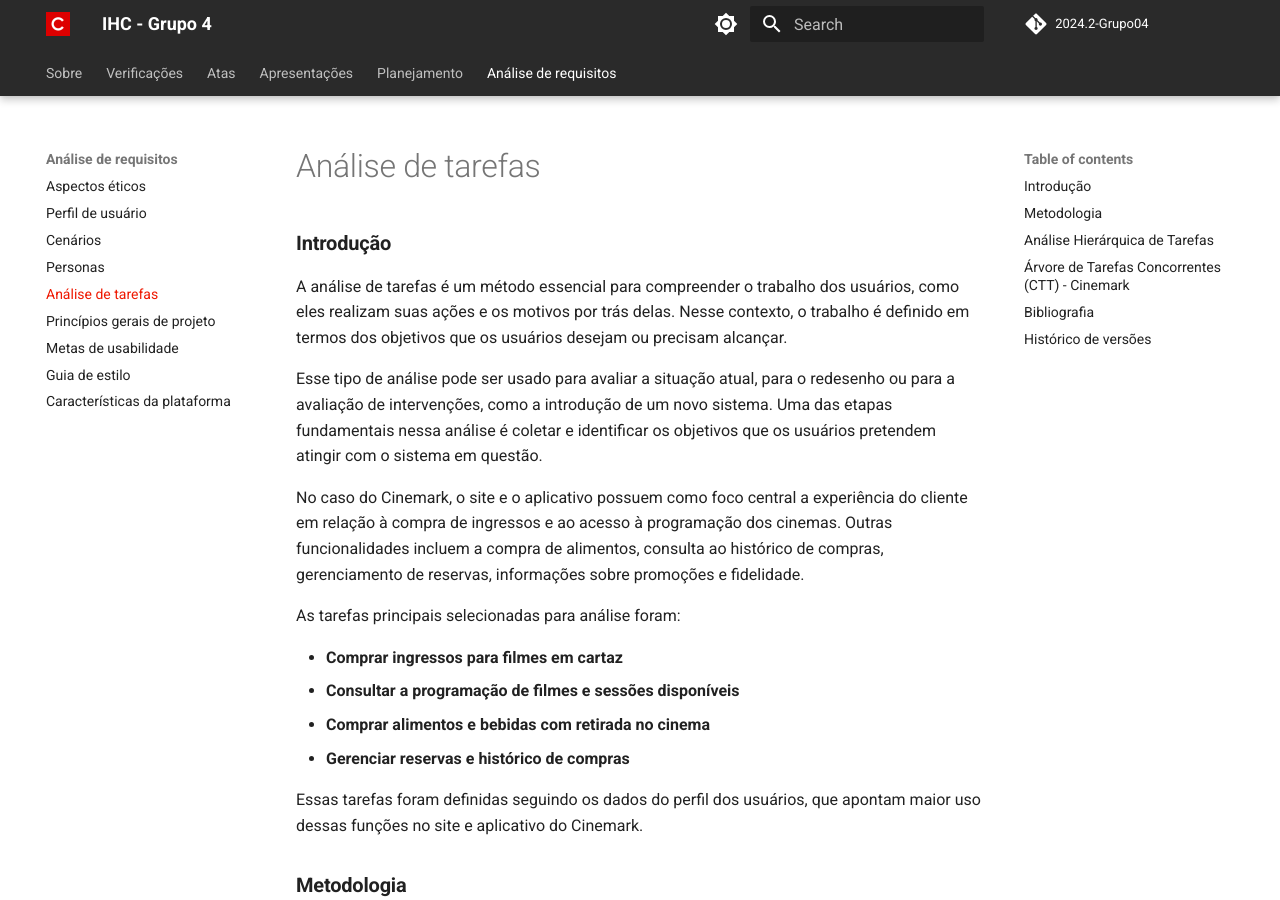
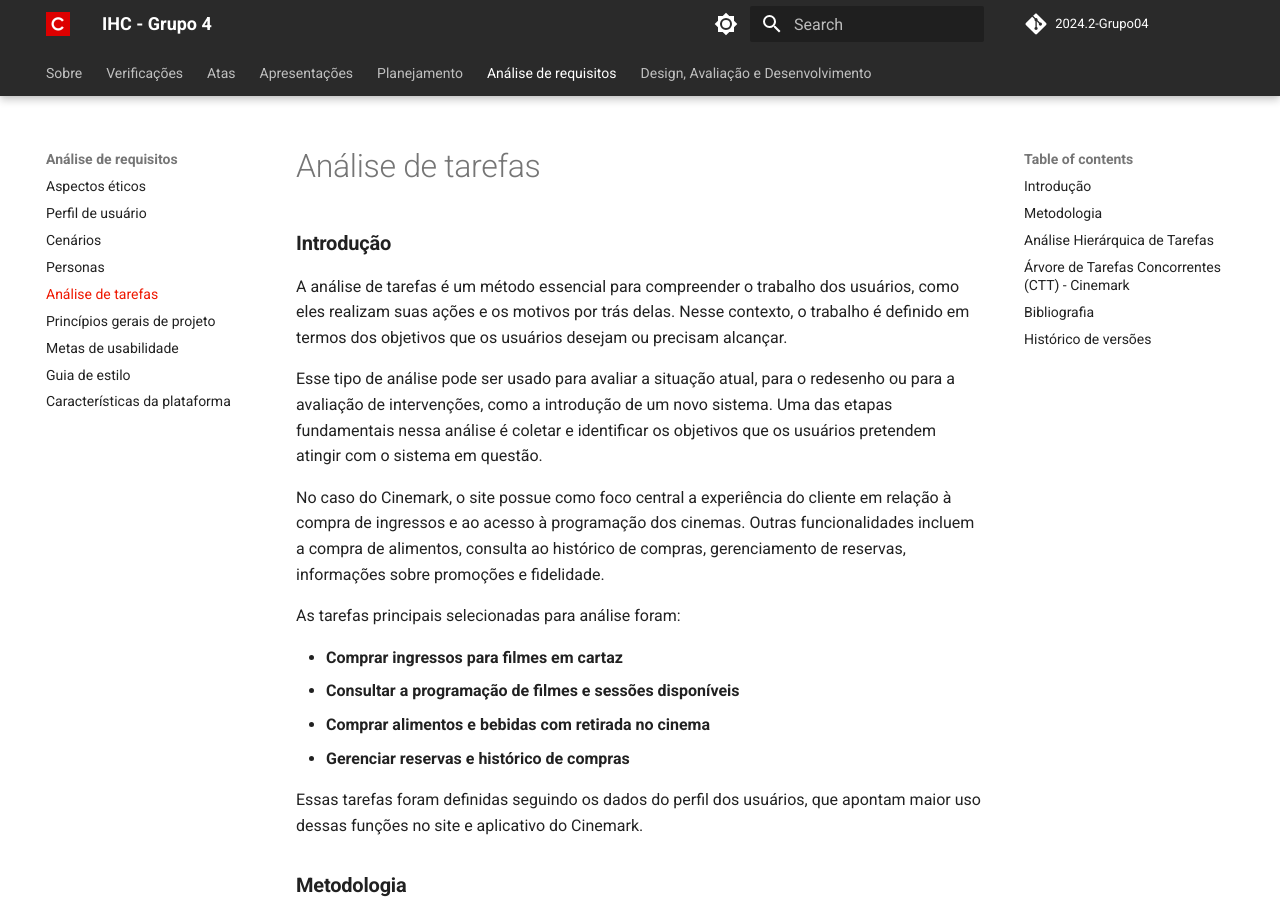
Before and after one commit to Interacao-Humano-Computador/2024.2-Grupo04, an MkDocs documentation site: the page built from docs/Analise-de-requisitos/analise-de-tarefas.md, in a window 1280 px wide and 900 px high. Built offline with MkDocs 1.6.1 and Material for MkDocs 9.7.7, drawn with Linux system fonts in a browser that asks for light colours; comment, search, counter and statistics services are not loaded; some of the changed lines change nothing that is shown.

Commit message:
criação da aba

```diff
--- a/docs/Analise-de-requisitos/analise-de-tarefas.md
+++ b/docs/Analise-de-requisitos/analise-de-tarefas.md
@@ -3,7 +3,7 @@
 
 Esse tipo de análise pode ser usado para avaliar a situação atual, para o redesenho ou para a avaliação de intervenções, como a introdução de um novo sistema. Uma das etapas fundamentais nessa análise é coletar e identificar os objetivos que os usuários pretendem atingir com o sistema em questão.
 
-No caso do Cinemark, o site e o aplicativo possuem como foco central a experiência do cliente em relação à compra de ingressos e ao acesso à programação dos cinemas. Outras funcionalidades incluem a compra de alimentos, consulta ao histórico de compras, gerenciamento de reservas, informações sobre promoções e fidelidade.
+No caso do Cinemark, o site possue como foco central a experiência do cliente em relação à compra de ingressos e ao acesso à programação dos cinemas. Outras funcionalidades incluem a compra de alimentos, consulta ao histórico de compras, gerenciamento de reservas, informações sobre promoções e fidelidade.
 
 As tarefas principais selecionadas para análise foram:
 
--- a/mkdocs.yml
+++ b/mkdocs.yml
@@ -40,6 +40,12 @@
     - "Guia de estilo": Analise-de-requisitos/guia-de-estilo.md
     - "Características da plataforma": Analise-de-requisitos/caracteristicas-da-plataforma.md
 
+  - Design, Avaliação e Desenvolvimento:
+    - " Planejamento da Avaliação do Storyboard": Desing-Avaliação-Desenvolvimento/avaliacao-storyboard.md
+    - " Planejamento do relato dos resultados da avaliação do Storyboard": Desing-Avaliação-Desenvolvimento/resultado-storyboard.md
+    - "Planejamento da Avaliação do Análise de tarefas": Desing-Avaliação-Desenvolvimento/avaliacao-analise-tarefas.md
+    - "planejamento do relato dos resultados da avaliação do Análise de tarefas": Desing-Avaliação-Desenvolvimento/resultado-analise-tarefas.md
+
 theme:
   name: material
   features:
```
Also changed, not shown: docs/Desing-Avaliação-Desenvolvimento/avaliacao-analise-tarefas.md (added), docs/Desing-Avaliação-Desenvolvimento/avaliacao-storyboard.md (added), docs/Desing-Avaliação-Desenvolvimento/resultado-analise-tarefas.md (added), docs/Desing-Avaliação-Desenvolvimento/resultado-storyboard.md (added).
